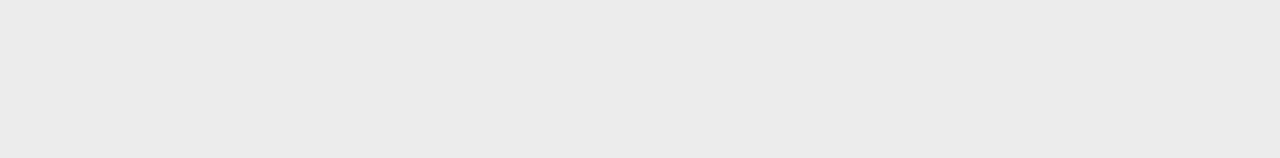
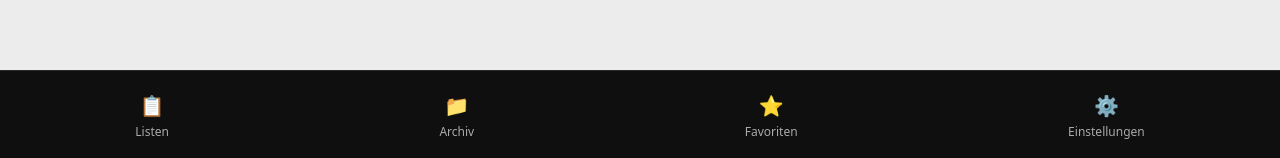
Before and after one commit to Pierro-e/HTWD-SE-shareshop_4B, a Vue app in the folder src/frontend/shareshop_4b/: page /list/1 in a window 1280 px wide. Shown: the part 639-797 px from the top of the page. Built offline with nearby package versions, Linux system fonts and the light colour scheme; no server answers.

Commit message:
Style.css für neue Komponente, Aufruf in List.vue und ProdukctDetails.vue

```diff
--- a/src/frontend/shareshop_4b/src/components/List.vue
+++ b/src/frontend/shareshop_4b/src/components/List.vue
@@ -159,6 +159,33 @@
       />
     </div>
   </div>
+  <BottomBar>
+    <template #left>
+      <button class="bottom-btn" @click="$router.push('/listen')">
+        <span class="icon">📋</span>
+        Listen
+      </button>
+    </template>
+
+    <template #middle>
+      <button class="bottom-btn" @click="$router.push('/archiv')">
+        <span class="icon">📁</span>
+        Archiv
+      </button>
+
+      <button class="bottom-btn" @click="$router.push('/favoriten')">
+        <span class="icon">⭐</span>
+        Favoriten
+      </button>
+    </template>
+
+    <template #right>
+      <button class="bottom-btn" @click="$router.push('/settings')">
+        <span class="icon">⚙️</span>
+        Einstellungen
+      </button>
+    </template>
+  </BottomBar>
 </template>
 
 <script>
@@ -166,11 +193,12 @@ import axios from "axios";
 import { inject } from "vue";
 import AppHeader from "./AppHeader.vue";
 import ProductCard from "./ProductCard.vue";
+import BottomBar from "./BottomBar.vue";
 export default {
   name: "Liste",
   inject: ["user", "getUser"],
   props: ["list_id"],
-  components: {AppHeader, ProductCard},
+  components: {AppHeader, ProductCard, BottomBar },
   data() {
     return {
       list_name: "",
--- a/src/frontend/shareshop_4b/src/components/ProductDetail.vue
+++ b/src/frontend/shareshop_4b/src/components/ProductDetail.vue
@@ -34,12 +34,42 @@
     <div v-if="message" class="success">{{ message }}</div>
     <div v-if="errorMessage" class="error">{{ errorMessage }}</div>
   </div>
+
+  <BottomBar>
+    <template #left>
+      <button class="bottom-btn" @click="$router.push('/listen')">
+        <span class="icon">📋</span>
+        Listen
+      </button>
+    </template>
+
+    <template #middle>
+      <button class="bottom-btn" @click="$router.push('/archiv')">
+        <span class="icon">📁</span>
+        Archiv
+      </button>
+
+      <button class="bottom-btn" @click="$router.push('/favoriten')">
+        <span class="icon">⭐</span>
+        Favoriten
+      </button>
+    </template>
+
+    <template #right>
+      <button class="bottom-btn" @click="$router.push('/settings')">
+        <span class="icon">⚙️</span>
+        Einstellungen
+      </button>
+    </template>
+  </BottomBar>
 </template>
 
 <script>
 import axios from "axios";
+import BottomBar from "./BottomBar.vue";
 
 export default {
+  components: { BottomBar },
   props: ["produktId", "listenId", "nutzerId"],
   data() {
     return {
--- a/src/frontend/shareshop_4b/src/style.css
+++ b/src/frontend/shareshop_4b/src/style.css
@@ -425,6 +425,41 @@ form select {
   /* Kein position fixed mehr! */
 }
 
+.bottom-bar {
+  position: fixed;
+  bottom: 0;
+  left: 0;
+  width: 100%;
+  padding: 10px 0;
+  background-color: #0f0f0f;
+  border-top: 1px solid #2a2a2a;
+
+  display: flex;
+  justify-content: space-around;
+  align-items: center;
+
+  z-index: 1000;
+}
+
+.bottom-btn {
+  display: flex;
+  flex-direction: column;
+  align-items: center;
+  color: #aaa;
+  font-size: 12px;
+  background: none;
+  border: none;
+}
+
+.bottom-btn .icon {
+  font-size: 20px;
+  margin-bottom: 4px;
+}
+
+.bottom-btn.active {
+  color: white;
+}
+
 /* Produktgrid und Produktkarten */
 .produkte-grid {
   width: 100%; /* nimmt die volle Breite der Grid-Zelle */
```
Lines whose indentation alone changed are shown as unchanged.
